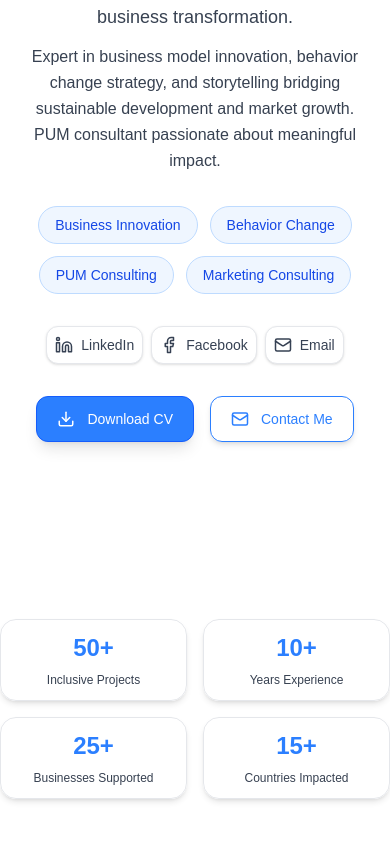
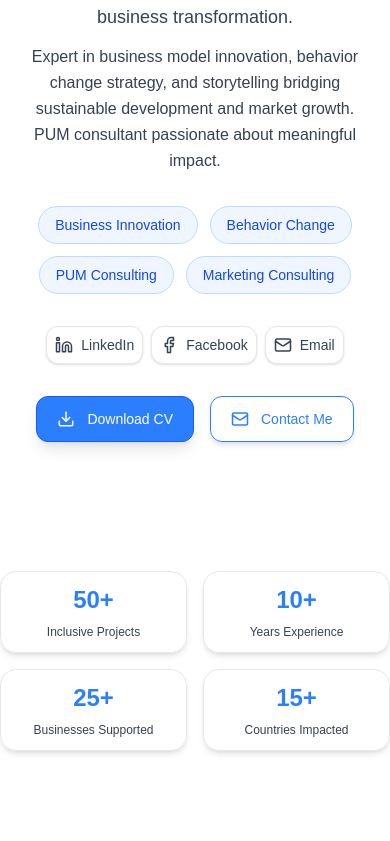
Before and after one commit to Namibra-Devs/hester-profile, a React (Vite) app in the folder hester/: page / in a window 390 px wide. Shown: the part 513-1354 px from the top of the page. After the commit the page ends 1324 px from the top, so only its background shows below. Built offline with nearby package versions, Linux system fonts and the light colour scheme.

Commit message:
mt adjusted

```diff
--- a/hester/src/pages/Home.jsx
+++ b/hester/src/pages/Home.jsx
@@ -198,7 +198,7 @@ export default function Home() {
 
       {/* Stats Section */}
       <motion.div
-        className="max-w-6xl mx-auto pb-15 sm:pb-15 -mt-18  sm:-mt-45"
+        className="max-w-6xl mx-auto pb-15 sm:pb-15 -mt-30  sm:-mt-45"
         initial={{ opacity: 0, y: 50 }}
         animate={{ opacity: 1, y: 0 }}
         transition={{ delay: 1, duration: 0.8 }}
```
